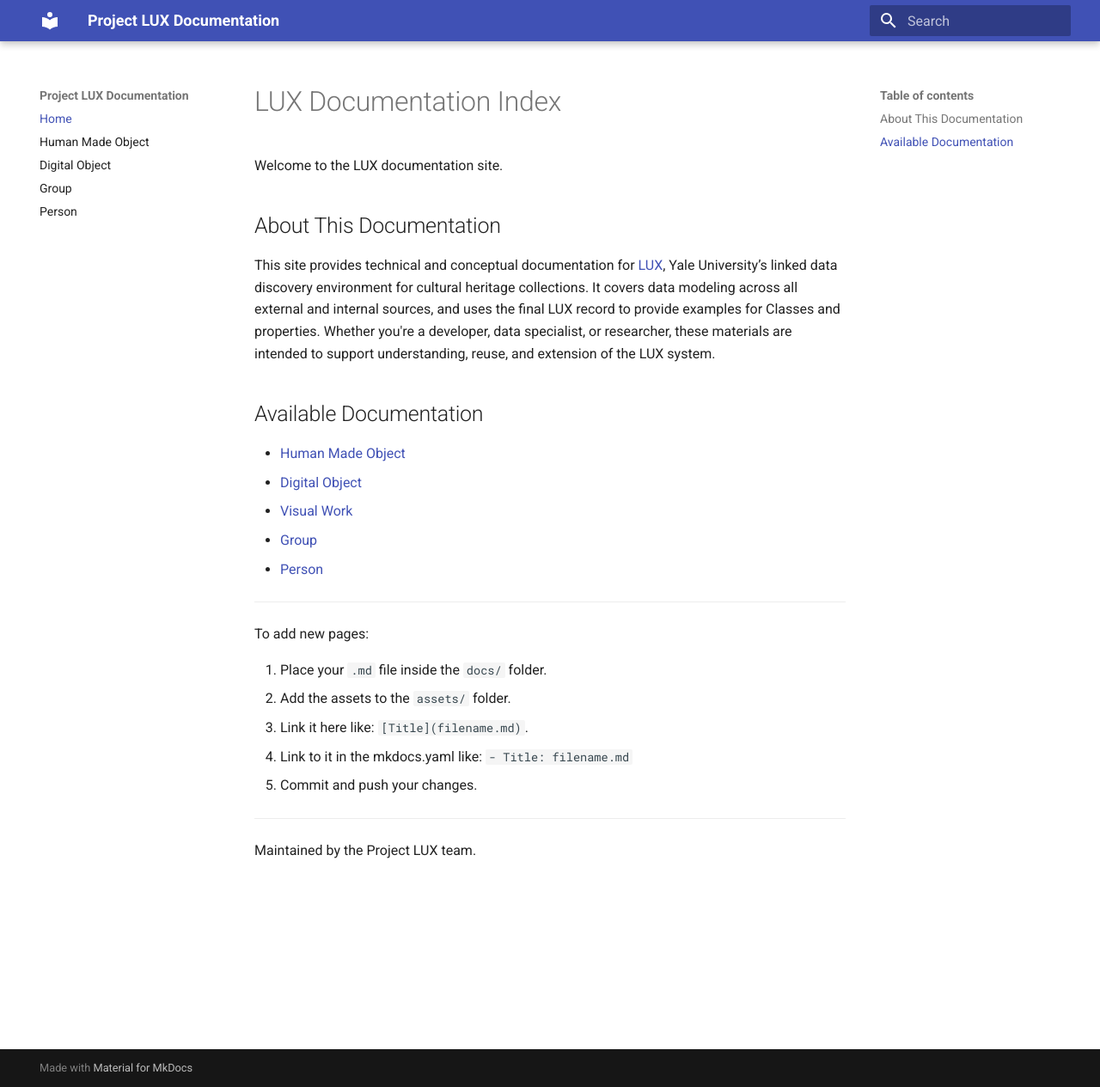
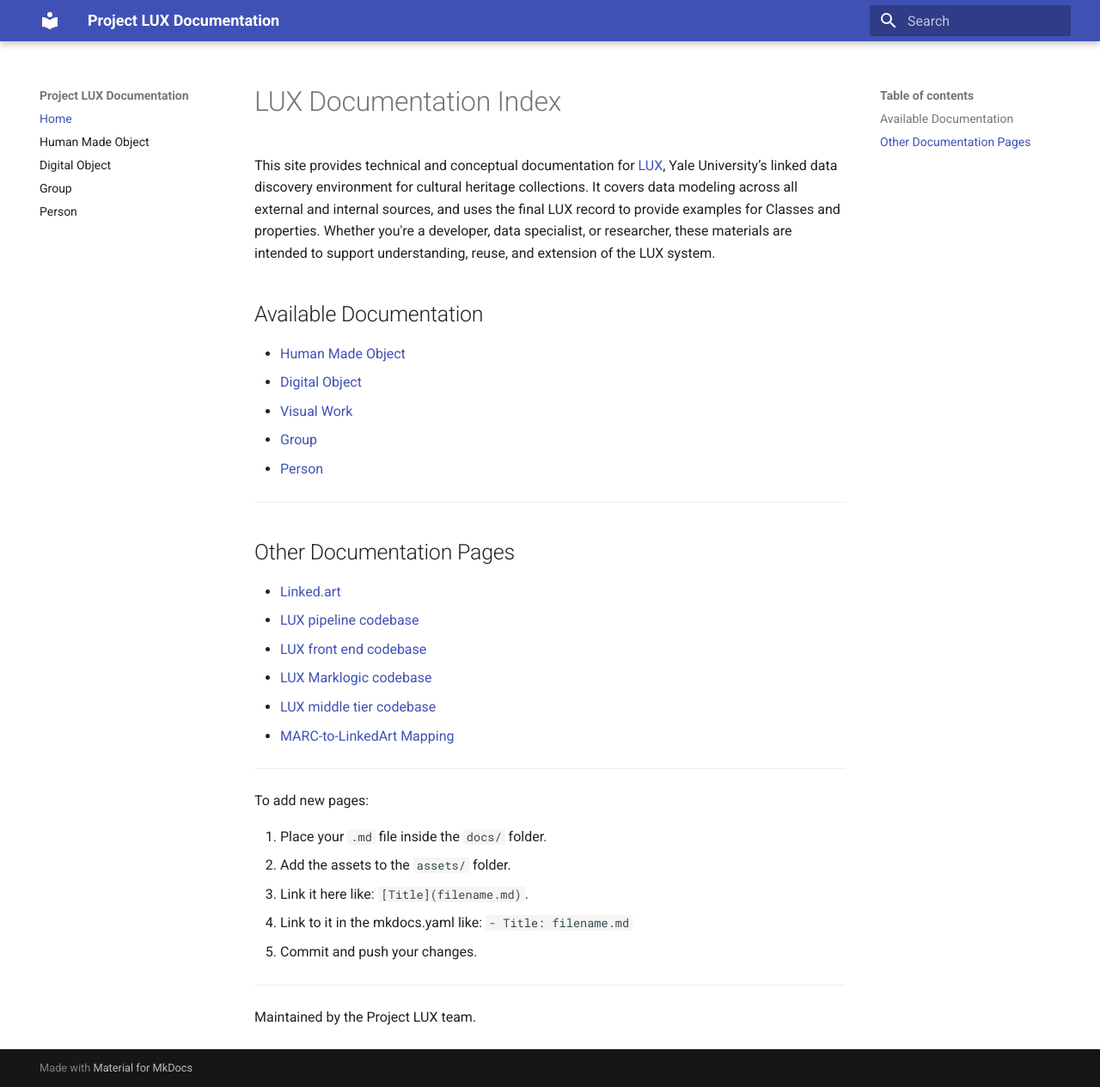
Before and after one commit to project-lux/documentation, an MkDocs documentation site: the page built from docs/index.md, in a window 1280 px wide and 1265 px high. Shown: the whole window at 86% size. Built offline with MkDocs 1.6.1 and Material for MkDocs 9.7.7, drawn with Linux system fonts in a browser that asks for light colours.

Commit message:
edit index page

```diff
--- a/docs/index.md
+++ b/docs/index.md
@@ -1,8 +1,5 @@
 # LUX Documentation Index
 
-Welcome to the LUX documentation site.
-
-## About This Documentation
 
 This site provides technical and conceptual documentation for [LUX](https://lux.collections.yale.edu/), Yale University’s linked data discovery environment for cultural heritage collections. It covers data modeling across all external and internal sources, and uses the final LUX record to provide examples for  Classes and properties. Whether you're a developer, data specialist, or researcher, these materials are intended to support understanding, reuse, and extension of the LUX system.
 
@@ -13,6 +10,17 @@
 * [Visual Work](visualwork.md)
 * [Group](group.md)
 * [Person](person.md)
+
+---
+
+## Other Documentation Pages
+
+* [Linked.art](https://linked.art/)
+* [LUX pipeline codebase](https://github.com/project-lux/data-pipeline)
+* [LUX front end codebase](https://github.com/project-lux/lux-frontend)
+* [LUX Marklogic codebase](https://github.com/project-lux/lux-marklogic)
+* [LUX middle tier codebase](https://github.com/project-lux/lux-middletier)
+* [MARC-to-LinkedArt Mapping](https://github.com/timathom/marc2linkedart/blob/main/specs/md/index.md)
 
 ---
 
```
